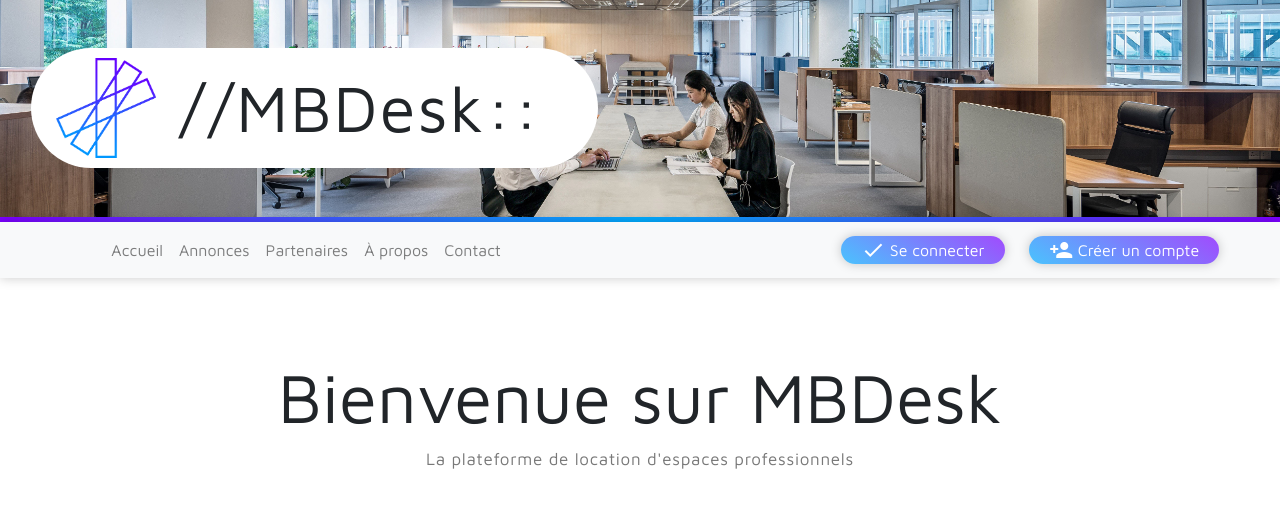
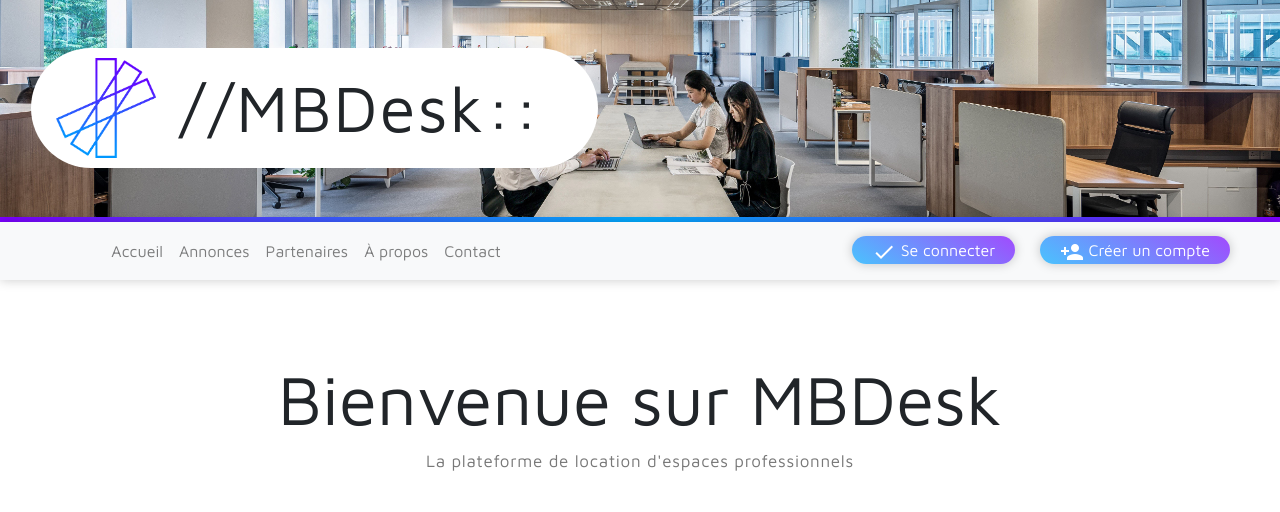
Before and after one commit to julien-pintodafonseca/My_Brainy_Desk, a PHP site: page /index.php in a window 1280 px wide. Shown: the top 512 px of the page. Run offline with PHP 8.4, Linux system fonts and the light colour scheme.

Commit message:
Fix navigation buttons

```diff
--- a/components/navigation.php
+++ b/components/navigation.php
@@ -19,18 +19,9 @@
             <li class="nav-item">
                 <a id="contact" class="nav-link" href="contact.php">Contact</a>
             </li>
-
-
-
-
-
-
-
         </ul>
 
-
-
-    <span class="navbar-text">
+    <div class="navbar-text r-buttons">
             <?php
             if (isset($_SESSION['id'])) {
                 echo '
@@ -47,12 +38,10 @@
             }
 
             ?>
-                </span>
+	</div>
 
     </div>
 </nav>
-
-
 
 <script>
     var currentLocation = window.location.href;
--- a/css/navigation.css
+++ b/css/navigation.css
@@ -16,9 +16,5 @@ nav .highlight:hover {
 }
 
 .navbar-text {
-    padding-right: 3%;
+    padding-right: 3vh;
 }
-
-nav .material-icons {
-    vertical-align: top;
-}
```
